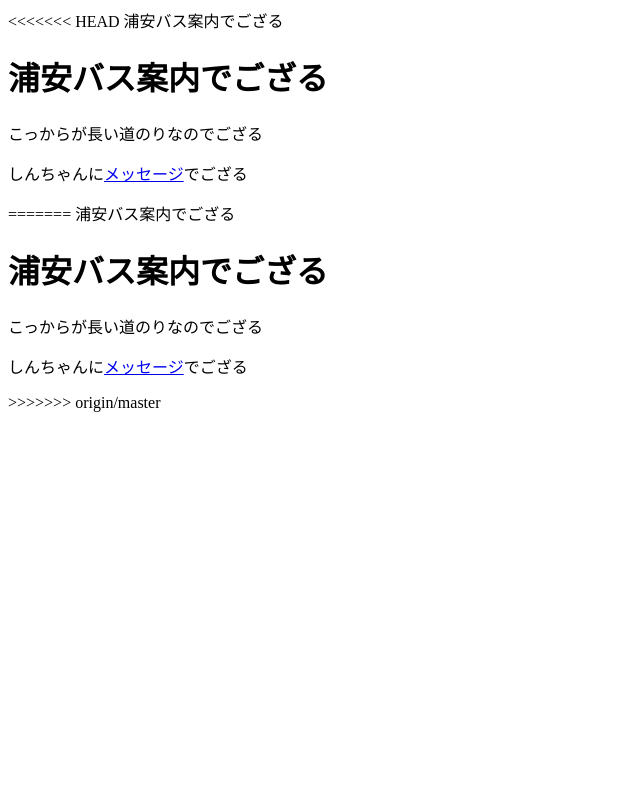
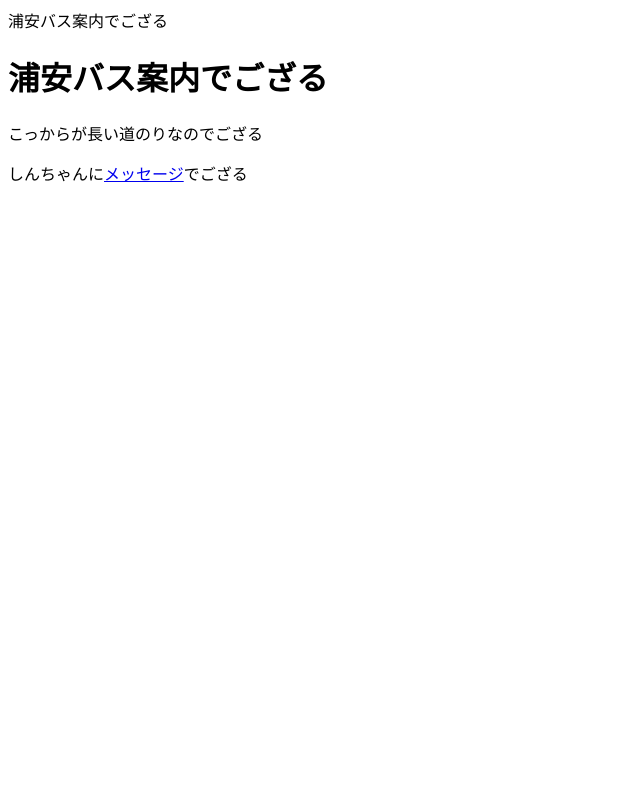
Before and after one commit to KumaNinja/urayasu_bus_timetable, a Django app: template urayasubustimetable/templates/urayasubustimetable/index.html in a window 1280 px wide. Shown: the whole page, without its empty margins (0-640 px from the left). Run offline with Django 3.2, Linux system fonts and the light colour scheme; the template is opened without the code that fills it, so the values that code supplies are empty; parts of the project's set-up code (start-up, migrations or seed data) failed here and were passed over.

Commit message:
add file good morning

```diff
--- a/urayasubustimetable/templates/urayasubustimetable/index.html
+++ b/urayasubustimetable/templates/urayasubustimetable/index.html
@@ -1,4 +1,3 @@
-<<<<<<< HEAD
 {% load static %}
 <!doctype html>
 <html lang="ja">
@@ -14,21 +13,3 @@
 
 
 </body>
-=======
-{% load static %}
-<!doctype html>
-<html lang="ja">
-<head>
-    <meta charset="utf-8">
-    <tittle>浦安バス案内でござる</tittle>
-</head>
-<body>
-    <h1>浦安バス案内でござる</h1>
-    <p>こっからが長い道のりなのでござる</p>
-
-    <p>しんちゃんに<a href="{% url 'test' %}">メッセージ</a>でござる</p>
-
-
-</body>
->>>>>>> origin/master
-</html>
--- a/urayasubustimetable/urls.py
+++ b/urayasubustimetable/urls.py
@@ -1,18 +1,7 @@
-<<<<<<< HEAD
 from django.urls import path
-from urayasubustimetable import views
 import urayasubustimetable.views as timetable
 
 urlpatterns = [
     path('', timetable.index, name='index'),
-    path('test', views.test, name="test"),
-=======
-from django.urls import path
-from urayasubustimetable import views
-import urayasubustimetable.views as timetable
-
-urlpatterns = [
-    path('', timetable.index, name='index'),
-    path('test', views.test, name="test"),
->>>>>>> origin/master
-]
+    path('test', timetable.test, name="test"),
+    ]
```
Also changed, not shown: urayasubustimetable/templates/urayasubustimetable/test.html (+0 -17 lines), urayasubustimetable/views.py (+0 -13 lines).
